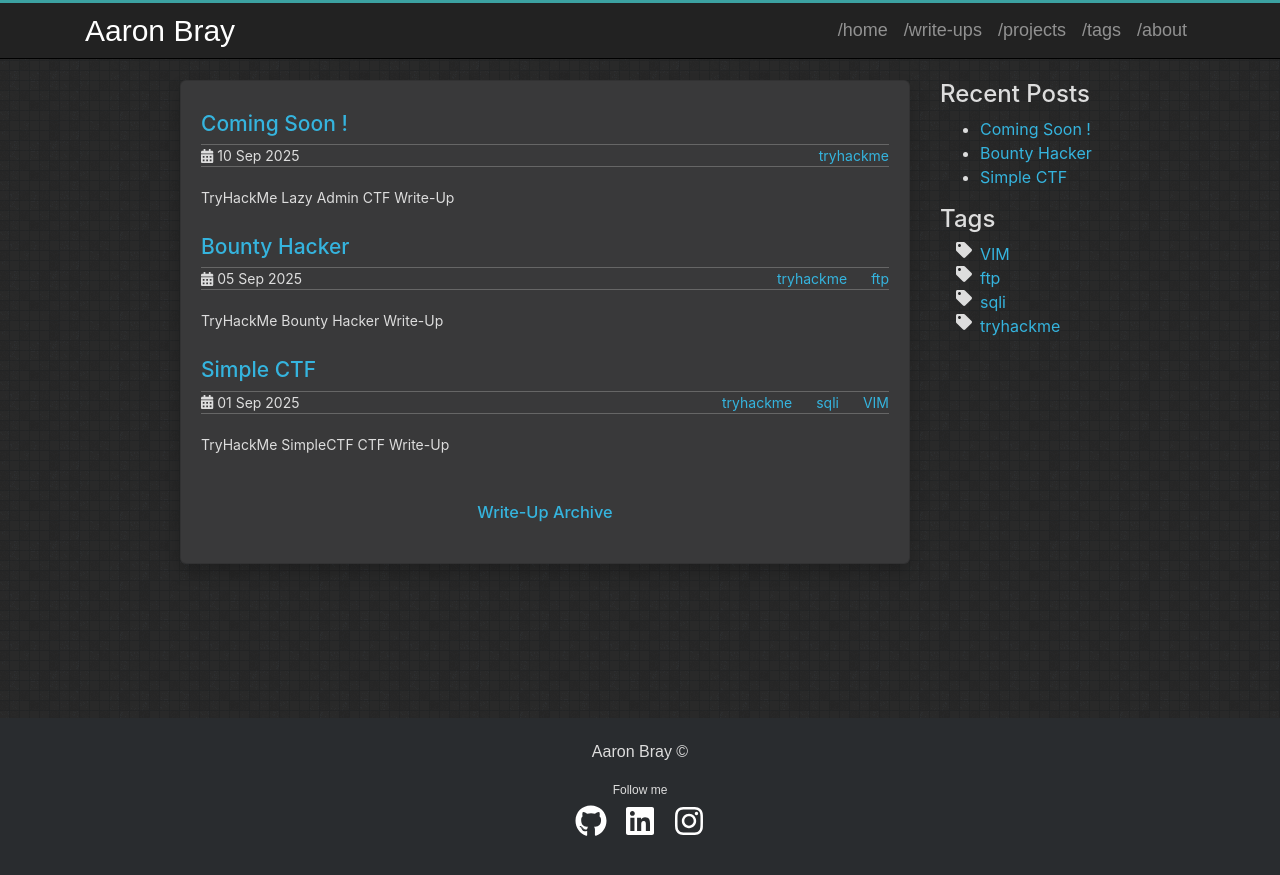
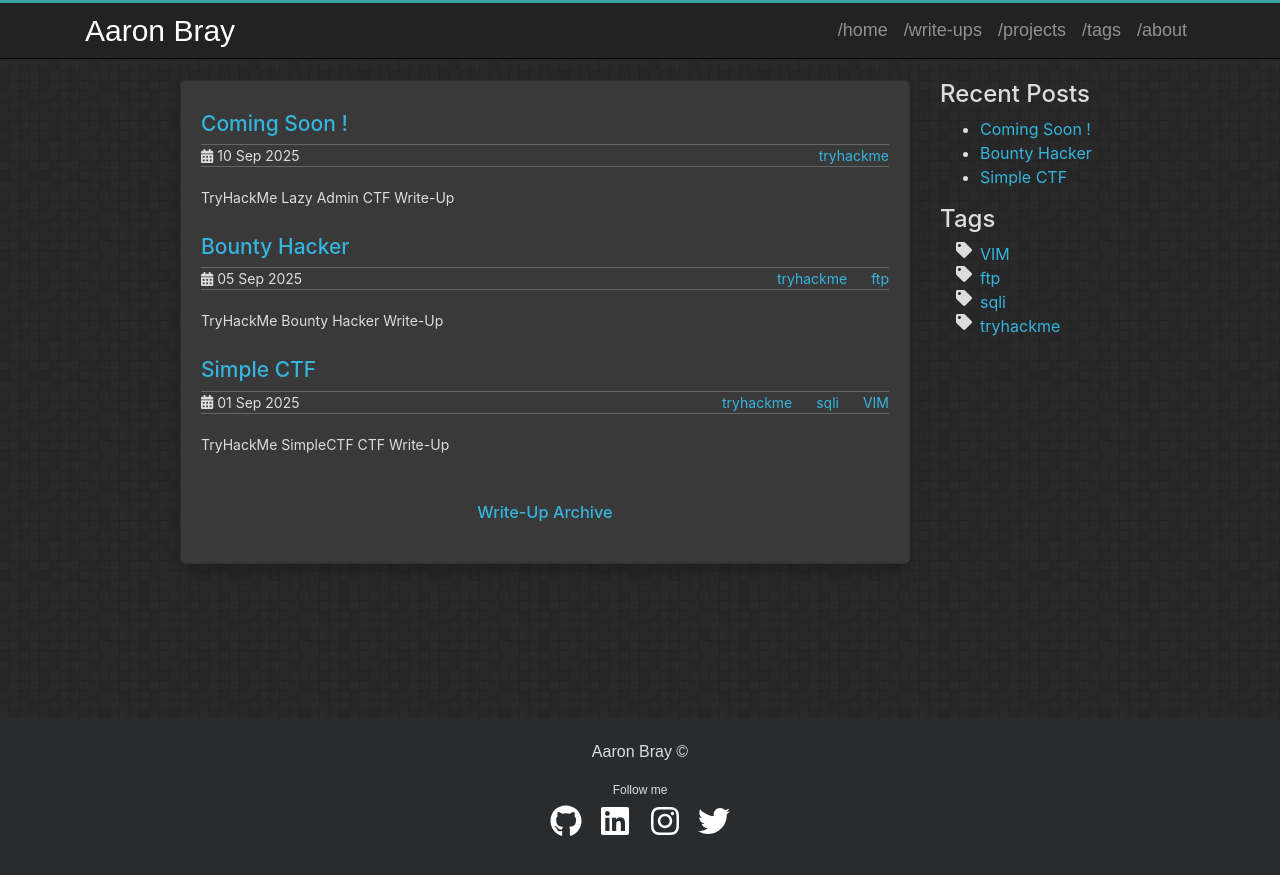
Before and after one commit to AaronBray/AaronBray.github.io, a Jekyll site: the page built from index.html, in a window 1280 px wide. Shown: the top 875 px of the page. Built offline with Jekyll 4.4.1, drawn with Linux system fonts in a browser that asks for light colours.

Commit message:
Update social.html

```diff
--- a/_includes/social.html
+++ b/_includes/social.html
@@ -38,4 +38,11 @@
     </li>
   {% endif %}
 
+
+  {% if site.social.twitter %}
+    <li>
+      <a title="{{ site.social.twitter }} on Twitter" href="https://x.com/{{ site.social.twitter }}" target="_blank"><i class="fab fa-twitter fa-2x"></i></a>
+    </li>
+  {% endif %}
+
 </ul>
```
